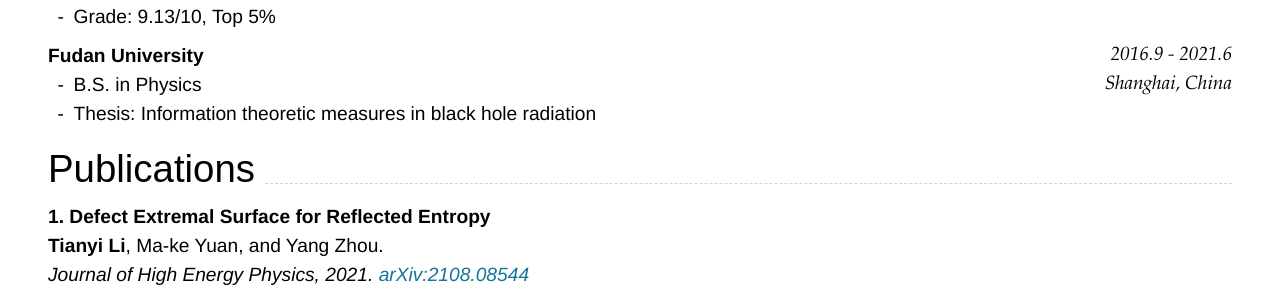
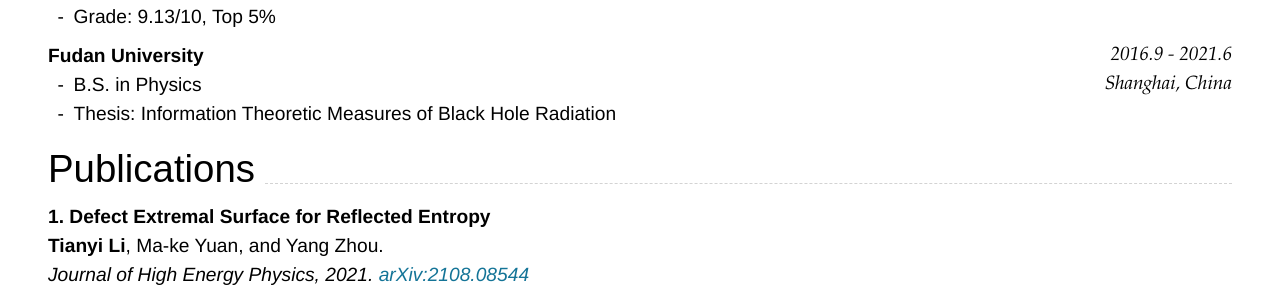
Before and after one commit to tianyi-phy/cv, a Jekyll site: the page built from index.md, in a window 1280 px wide and 900 px high. Shown: the part 373-669 px from the top of the window. Built offline with Jekyll 4.4.1, drawn with Linux system fonts in a browser that asks for light colours; nearby versions of some CDN libraries.

````diff
--- a/index.md
+++ b/index.md
@@ -37,7 +37,7 @@ Shanghai, China
 ```
 
 - B.S. in Physics
-- Thesis: Information theoretic measures in black hole radiation
+- Thesis: Information Theoretic Measures of Black Hole Radiation
 
 ## Publications
 
````
